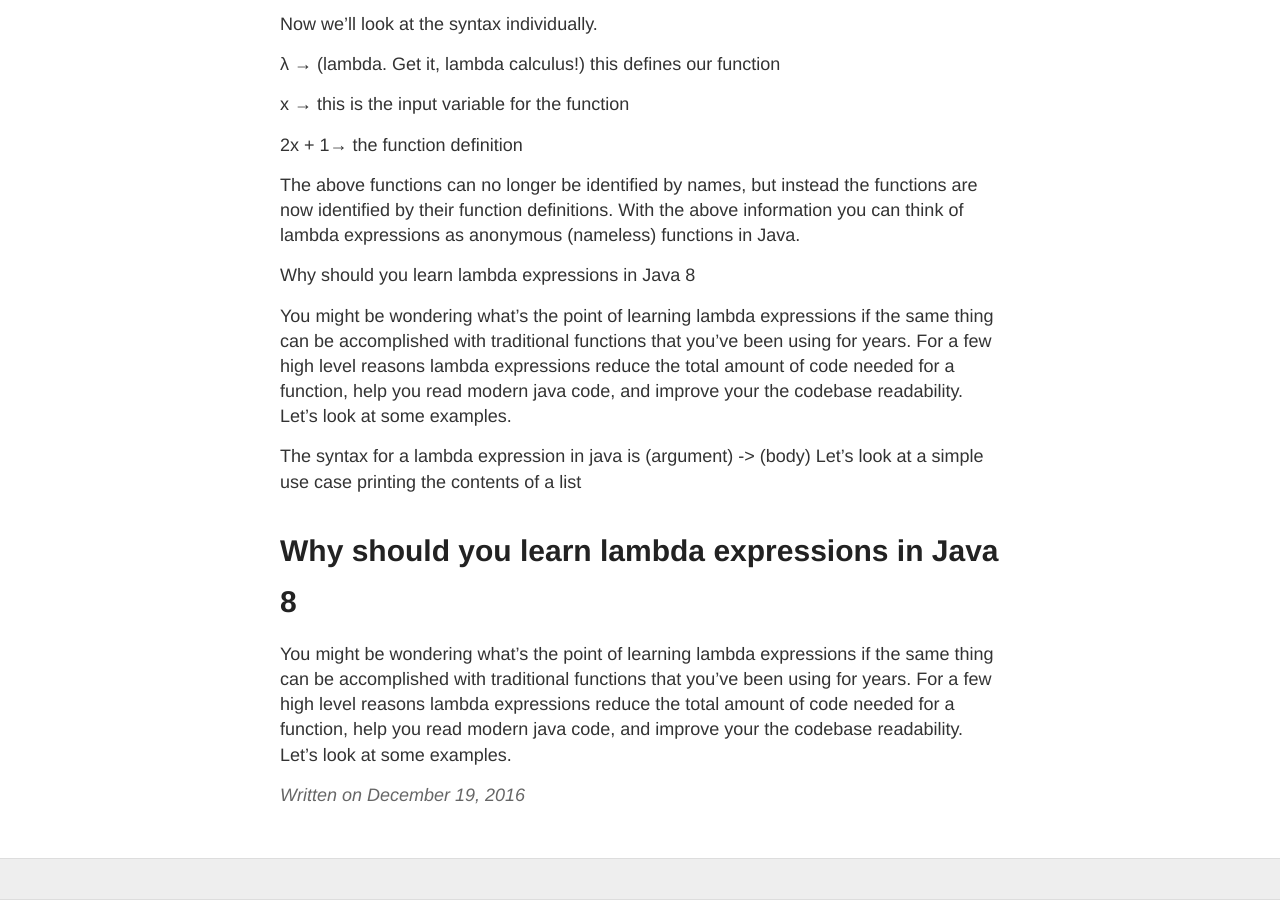
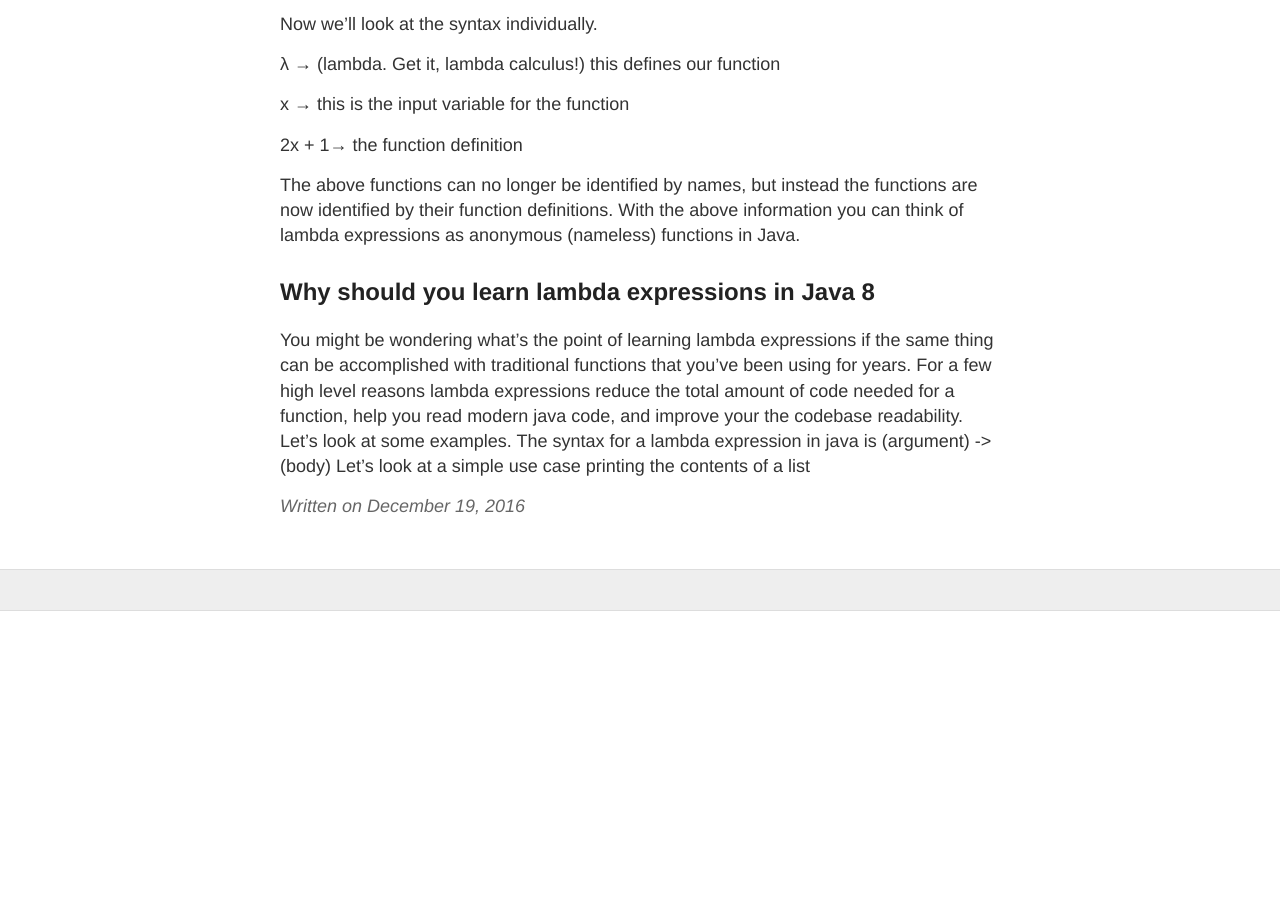
Before and after one commit to msaldivar/msaldivar.github.io, a Jekyll site: the page built from _posts/2016-12-19-learning-lambdas.md, in a window 1280 px wide and 900 px high, scrolled down 710 px. Built offline with Jekyll 4.4.1, drawn with Linux system fonts in a browser that asks for light colours; formulas are drawn with MathJax 3; after the commit the page ends 1321 px from its top, so only the background shows below that.

Commit message:
post change

```diff
--- a/_posts/2016-12-19-learning-lambdas.md
+++ b/_posts/2016-12-19-learning-lambdas.md
@@ -30,13 +30,7 @@ x → this is the input variable for the function
 The above functions can no longer be identified by names, but instead the functions are now identified by their function definitions. With the above information you can think of lambda expressions as anonymous (nameless) functions in Java.
 
 Why should you learn lambda expressions in Java 8
-
+---
 You might be wondering what’s the point of learning lambda expressions if the same thing can be accomplished with traditional functions that you’ve been using for years. For a few high level reasons lambda expressions reduce the total amount of code needed for a function, help you read modern java code, and improve your the codebase readability. Let’s look at some examples.
-
-
 The syntax for a lambda expression in java is (argument) -> (body)
 Let’s look at a simple use case printing the contents of a list
-
-Why should you learn lambda expressions in Java 8
-==================================================
-You might be wondering what’s the point of learning lambda expressions if the same thing can be accomplished with traditional functions that you’ve been using for years. For a few high level reasons lambda expressions reduce the total amount of code needed for a function, help you read modern java code, and improve your the codebase readability. Let’s look at some examples.
```
